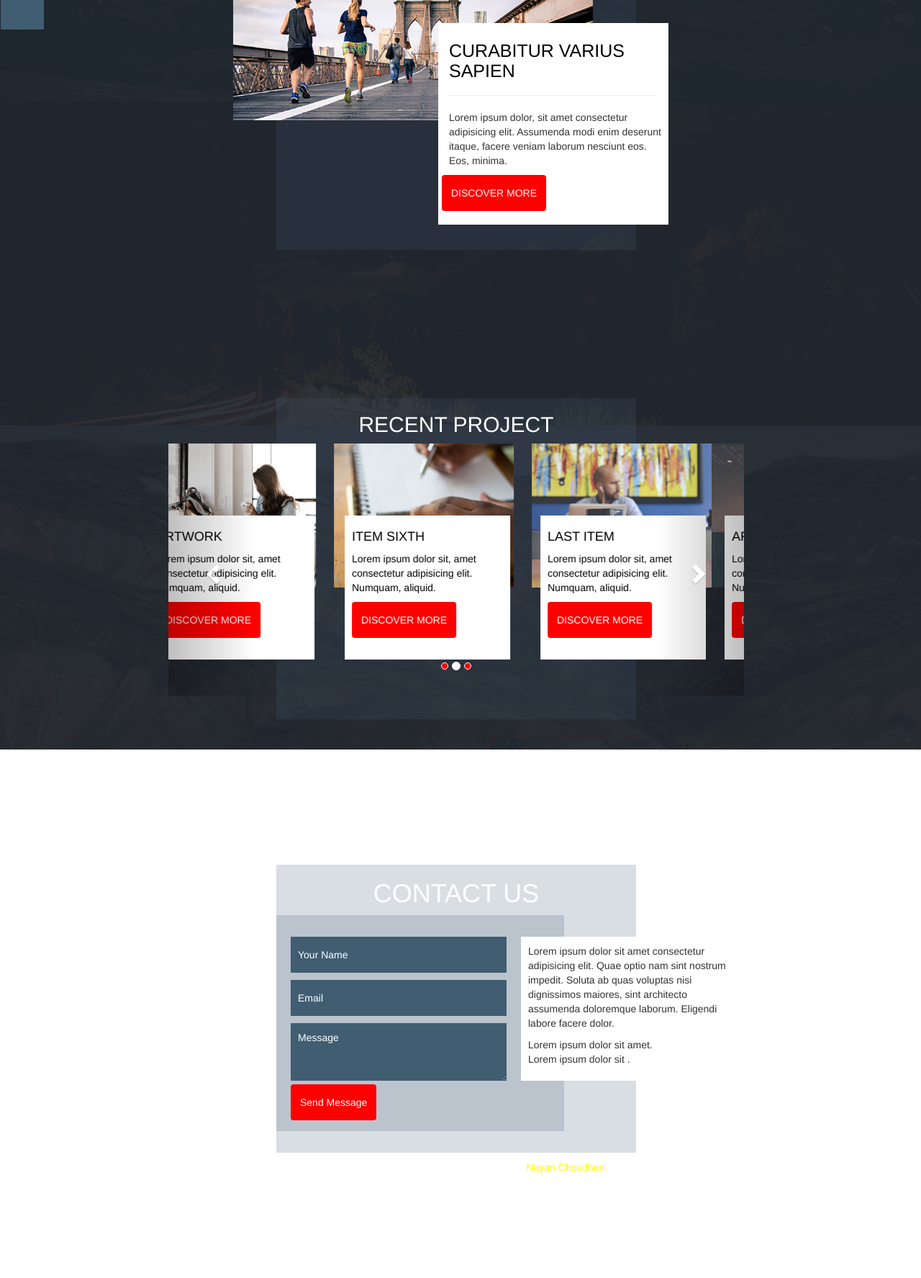
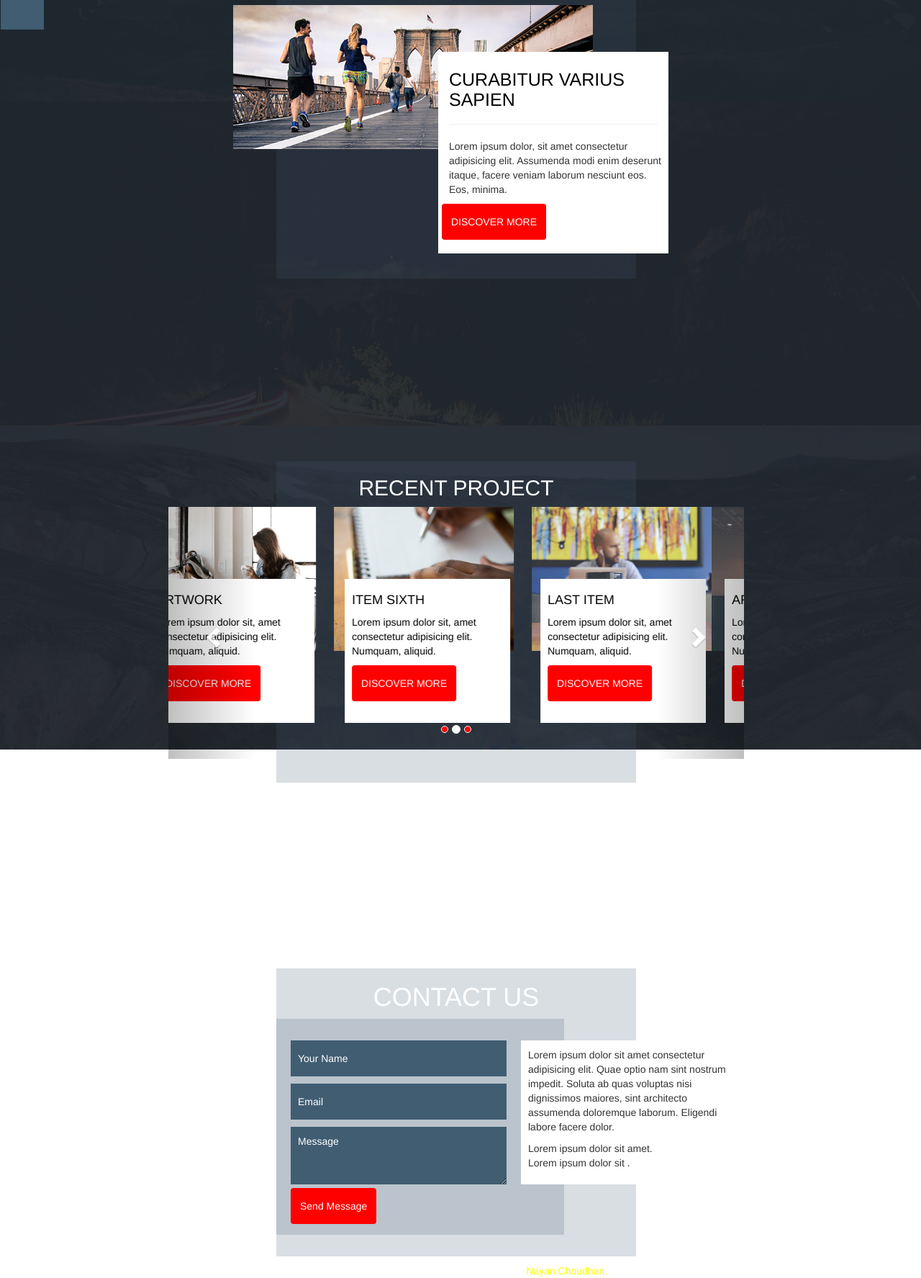
Before and after one commit to nayanchoudhari255/pj1, a plain HTML site: page index.html in a window 1280 px wide. Shown: the part 759-2534 px from the top of the page at 72% size. Before the commit the page ends 2390 px from the top, so only its background shows below. Drawn offline with nearby package versions, Linux system fonts and the light colour scheme.

Commit message:
Update styles.css

```diff
--- a/styles.css
+++ b/styles.css
@@ -100,18 +100,19 @@ i{
 height: 402px;
 }
 .m2{
-    top: 82%;
+    top: 87%;
     height: 450px;
 }
 
 .m3{
-    top: 164%;
+    top: 175%;
     height: 446px;
 }
 .m4{
-    top: 245%;
+    top: 263%;
     height: 400px;
 }
+
 
 .text1{
 
```
